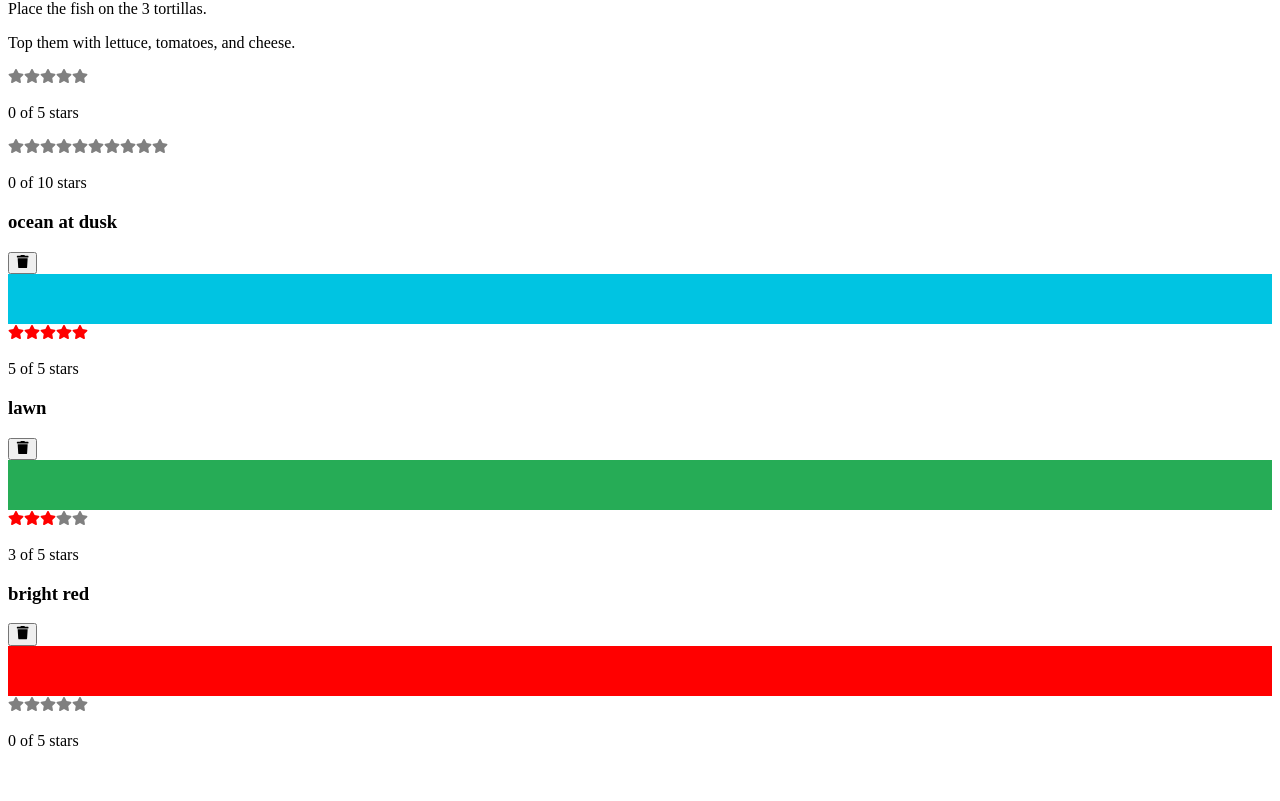
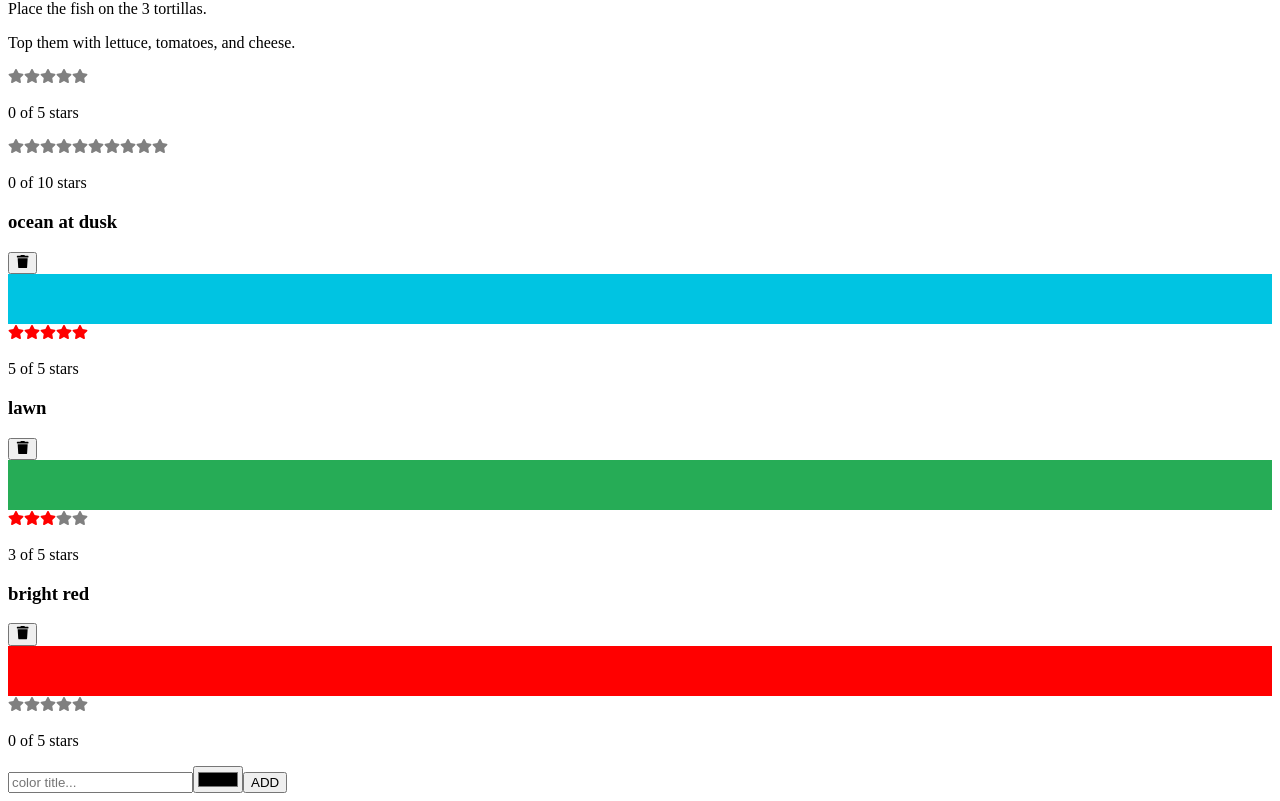
Before and after one commit to ftforest/2022_12_07_o_teilly_2nd_learning_react, a React app: page / in a window 1280 px wide. Shown: the part 715-1516 px from the top of the page. Before the commit the page ends 1481 px from the top, so only its background shows below. Built offline with nearby package versions, Linux system fonts and the light colour scheme.

Commit message:
chapter six : ColorOrganizer AddColorForm v0.2 control component

```diff
--- a/src/components/Main.js
+++ b/src/components/Main.js
@@ -6,6 +6,7 @@ import data from "../data/recipes.json"
 import StarRating from "./star_rating/StarRating";
 import StarRatingOld from "./star_rating/StarRatingOld";
 import App from "./color_organizer/App";
+import AddColorForm from "./forms/AddColorForm";
 
 
 function Main() {
@@ -15,6 +16,7 @@ function Main() {
             <StarRating />
             <StarRatingOld totalStars={10} />
             <App />
+            <AddColorForm />
         </article>
     );
 }
--- a/src/components/forms/AddColorForm.js
+++ b/src/components/forms/AddColorForm.js
@@ -1,24 +1,33 @@
 // ./src/components/color_organizer/Color.js
 
-import React, { useRef} from "react";
+import React, { useState } from "react";
 
 export default function AddColorForm({ onNewColor = f => f }) {
-    const txtTitle = useRef();
-    const hexColor = useRef();
+    const [title, setTitle] = useState("");
+    const [color, setColor] = useState("#000000");
 
     const submit = e => {
         e.preventDefault();
-        const title = txtTitle.current.value;
-        const color = hexColor.current.value;
         onNewColor(title, color);
-        txtTitle.current.value = "";
-        hexColor.current.value = "";
+        setTitle("");
+        setColor("");
     }
 
     return (
         <form onSubmit={submit}>
-            <input ref={txtTitle} type="text" placeholder="color title..." required />
-            <input ref={hexColor} type="color" required />
+            <input
+                value={title}
+                onChange={event => setTitle(event.target.value)}
+                type="text"
+                placeholder="color title..."
+                required
+            />
+            <input
+                value={color}
+                onChange={event => setColor(event.target.value)}
+                type="color"
+                required
+            />
             <button>ADD</button>
         </form>
     );
```
